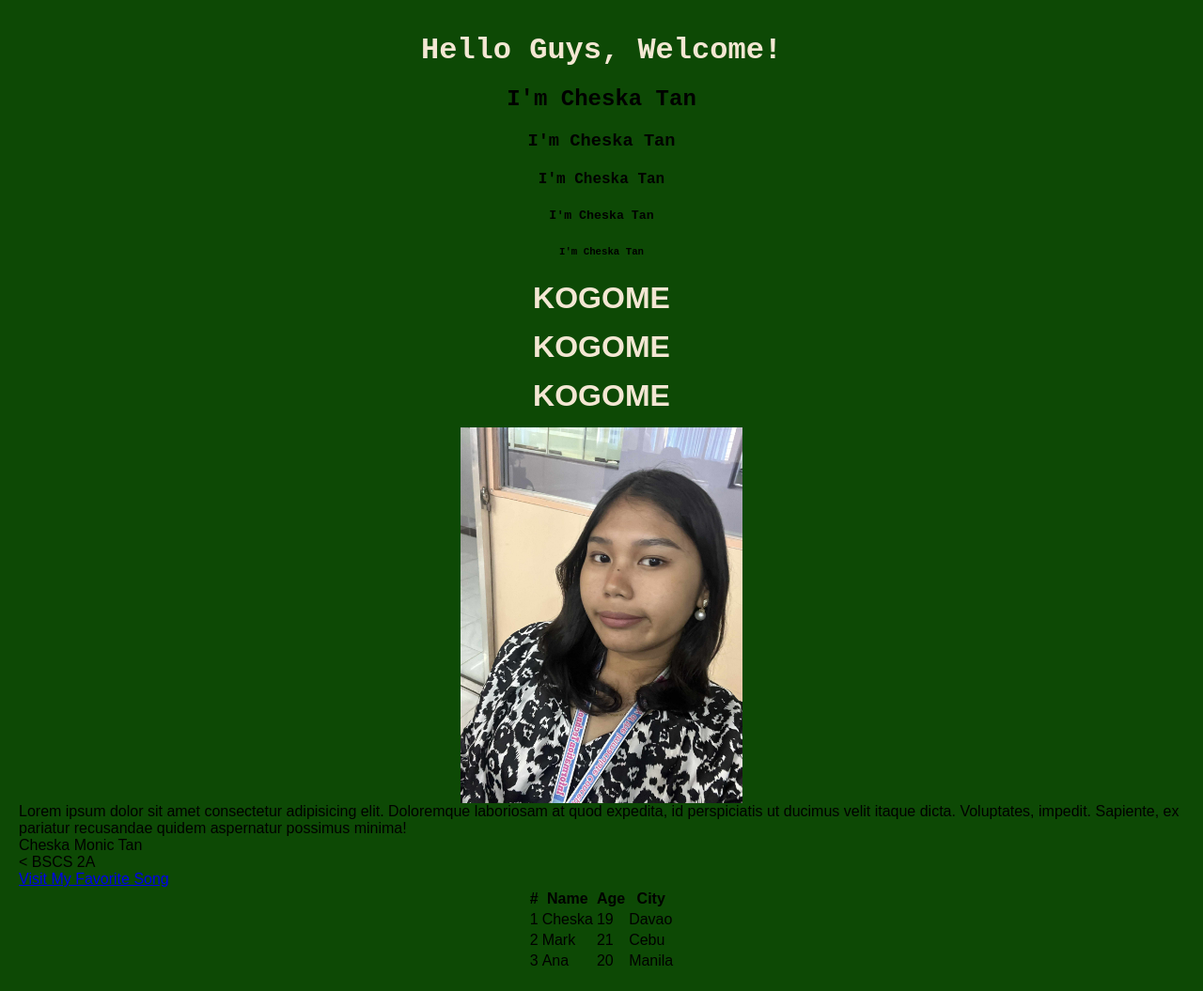
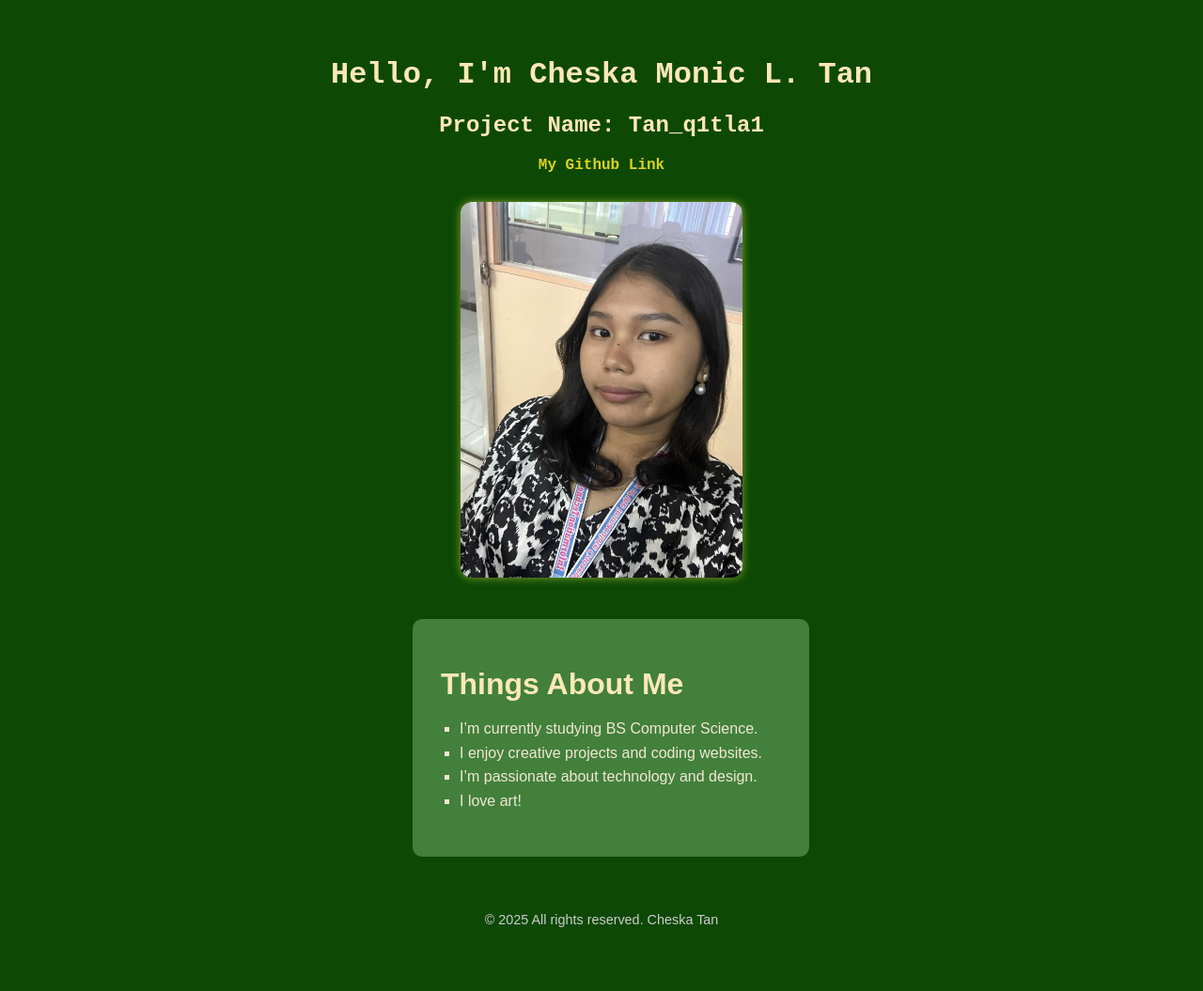
Before and after one commit to blazingrobot/TAN_q1tla1, a plain HTML site: page index.html in a window 1280 px wide. Shown: the whole page at 94% size. After the commit the page ends 1026 px from the top, so only its background shows below. Drawn offline with Linux system fonts and the light colour scheme.

Commit message:
Add files via upload

```diff
--- a/index.html
+++ b/index.html
@@ -9,74 +9,27 @@
 <body>
     <header>
         <div class="wrapper">
-            <h1>Hello Guys, Welcome!</h1>
-            <h2>I'm Cheska Tan</h2>
-            <h3>I'm Cheska Tan</h3>
-            <h4>I'm Cheska Tan</h4>
-            <h5>I'm Cheska Tan</h5>
-            <h6>I'm Cheska Tan</h6>
+            <h1>Hello, I'm Cheska Monic L. Tan</h1>
+            <h2>Project Name: Tan_q1tla1</h2>
+            <a href="https://github.com/blazingrobot" target="_blank">My Github Link</a>
         </div>
-
-        <div class="wow">
-            <h1>KOGOME</h1>
-            <h1>KOGOME</h1>
-            <h1>KOGOME</h1>
-        </div>
-
         <img class="image" src="ME.jpg" alt="My Image" />
-
-        <span>
-            Lorem ipsum dolor sit amet consectetur adipisicing elit.
-            Doloremque laboriosam at quod expedita, id perspiciatis ut ducimus velit itaque dicta.
-            Voluptates, impedit. Sapiente, ex pariatur recusandae quidem aspernatur possimus minima!
-        </span>
-
-        <div class="First">
-            Cheska Monic Tan
-        </div>
-
-        <div id="second"><
-            BSCS 2A
-        </div>
-
-        <a href="https://www.youtube.com/watch?v=DUmcisXhahQ&list=RDDUmcisXhahQ&start_radio=1" target="_blank">
-            Visit My Favorite Song
-        </a>
     </header>
 
-      <table>
-    <thead>
-      <tr>
-        <th>#</th>
-        <th>Name</th>
-        <th>Age</th>
-        <th>City</th>
-      </tr>
-    </thead>
-    <tbody>
-      <tr>
-        <td>1</td>
-        <td>Cheska</td>
-        <td>19</td>
-        <td>Davao</td>
-      </tr>
-      <tr>
-        <td>2</td>
-        <td>Mark</td>
-        <td>21</td>
-        <td>Cebu</td>
-      </tr>
-      <tr>
-        <td>3</td>
-        <td>Ana</td>
-        <td>20</td>
-        <td>Manila</td>
-      </tr>
-    </tbody>
-  </table>
+    <main>
+        <div class="contents">
+            <h1>Things About Me</h1>
+            <ul>
+                <li>I’m currently studying BS Computer Science.</li>
+                <li>I enjoy creative projects and coding websites.</li>
+                <li>I’m passionate about technology and design.</li>
+                <li>I love art!</li>
+            </ul>
+        </div>
+    </main>
 
     <footer>
-
+        <p>&copy; 2025 All rights reserved. Cheska Tan</p>
     </footer>
 </body>
 </html>
--- a/styles.css
+++ b/styles.css
@@ -7,35 +7,67 @@ body {
     background: rgb(13, 73, 5);
     font-family: Arial, sans-serif;
     margin: 0;
+    padding: 10px;
+}
+
+header {
+    text-align: center;
     padding: 20px;
+
+
 }
 
 .wrapper {
-    text-align: center;
     font-family: 'Courier New', Courier, monospace;
+    padding: 10px;
+    color: #ffe8b6;
 }
 
-.image-container {
-    width: 300px;
-    height: 400px;
-    text-align: center;
-    margin: 20px auto;
-}
 
 .image {
     width: 300px;
     height: 400px;
     object-fit: cover;
-    display: block;
-    margin: 0 auto;
+    border-radius: 12px;
+    box-shadow: 0 0 10px rgba(252, 255, 80, 0.5);
+    margin: 20px 0;
 }
 
-.wow {
-    text-align: center;
+.contents {
+    background-color: #42803c;
+    border-radius: 10px;
+    padding: 30px;
+    color: #f3e7d3;
+    max-width: 600px;
+    width: 90%;
+    margin-bottom: 30px;
 }
 
-h1 {
-    font-size: 2rem;
-    color: #F3E7D3;
-    margin: 15px 0;
+.contents h1 {
+    color: #ffe8b6;
+    margin-bottom: 15px;
 }
+
+.contents ul {
+    list-style-type: square;
+    padding-left: 20px;
+    line-height: 1.6;
+    font-size: 1rem;
+}
+
+a {
+    color: #dad321;
+    text-decoration: none;
+    font-weight: bold;
+}
+
+a:hover {
+    text-decoration: underline;
+}
+
+footer {
+    text-align: center;
+    padding: 15px;
+    color: #ccc;
+    font-size: 0.9rem;
+}
```
